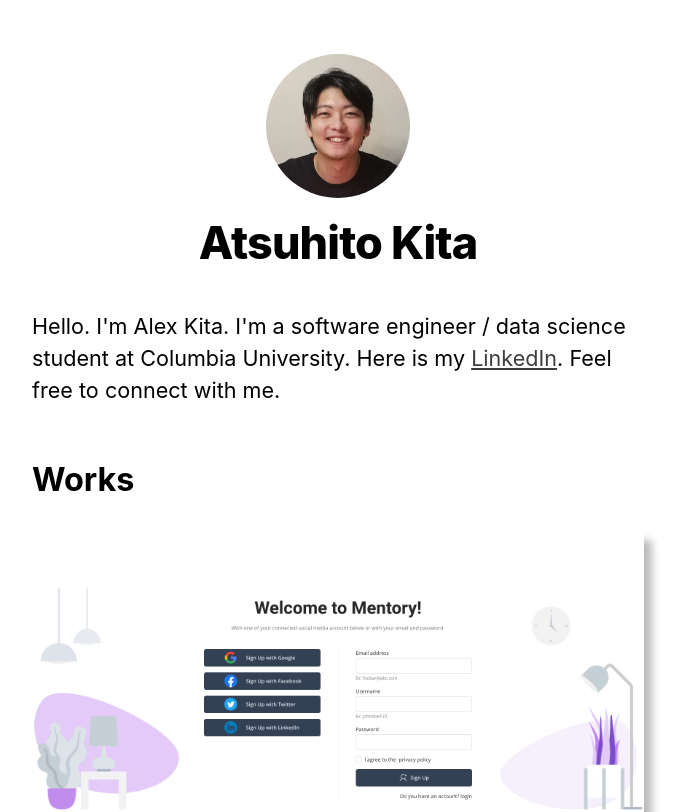
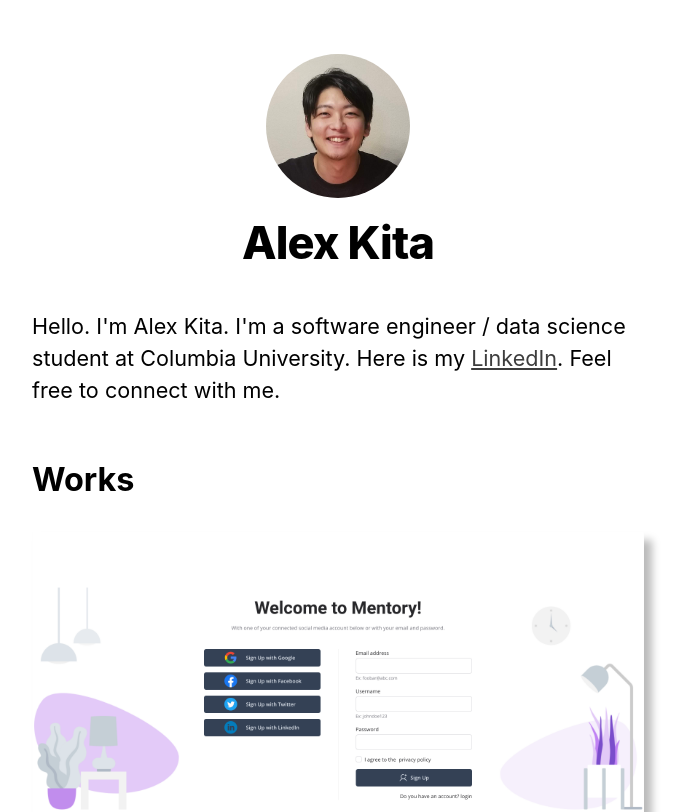
Before and after one commit to a1exkita/nextjs-blog, a Next.js app: page / in a window 1280 px wide. Shown: the top 812 px of the page, without its empty margins (302-989 px from the left). Built offline with nearby package versions, Linux system fonts and the light colour scheme.

Commit message:
Updated experience

```diff
--- a/components/layout.js
+++ b/components/layout.js
@@ -3,8 +3,8 @@ import styles from './layout.module.css'
 import utilStyles from '../styles/utils.module.css'
 import Link from 'next/link'
 
-const name = 'Atsuhito Kita'
-export const siteTitle = 'Atsuhito Kita'
+const name = 'Alex Kita'
+export const siteTitle = 'Alex Kita'
 
 export default function Layout({ children, home }) {
   return (
```
